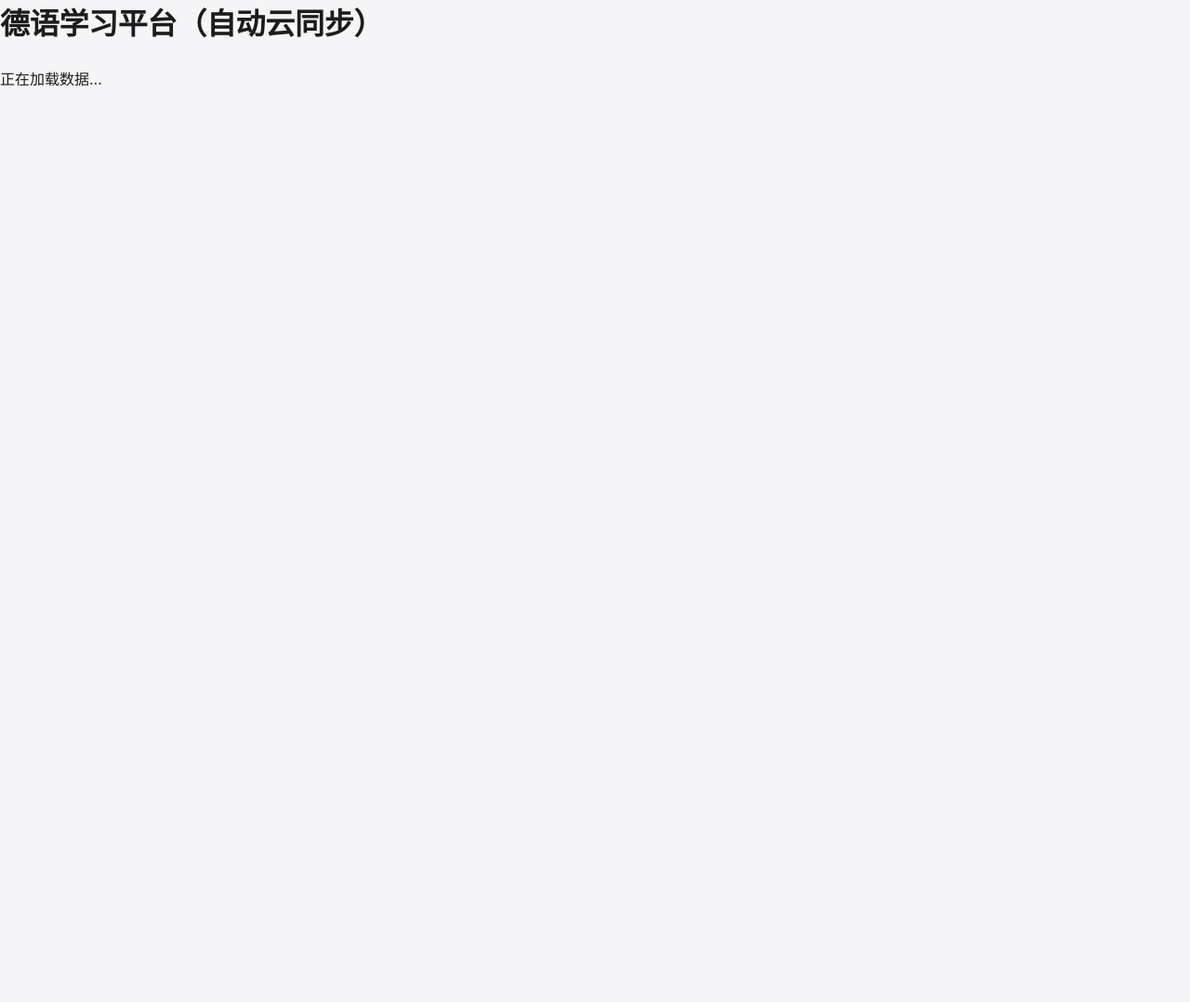
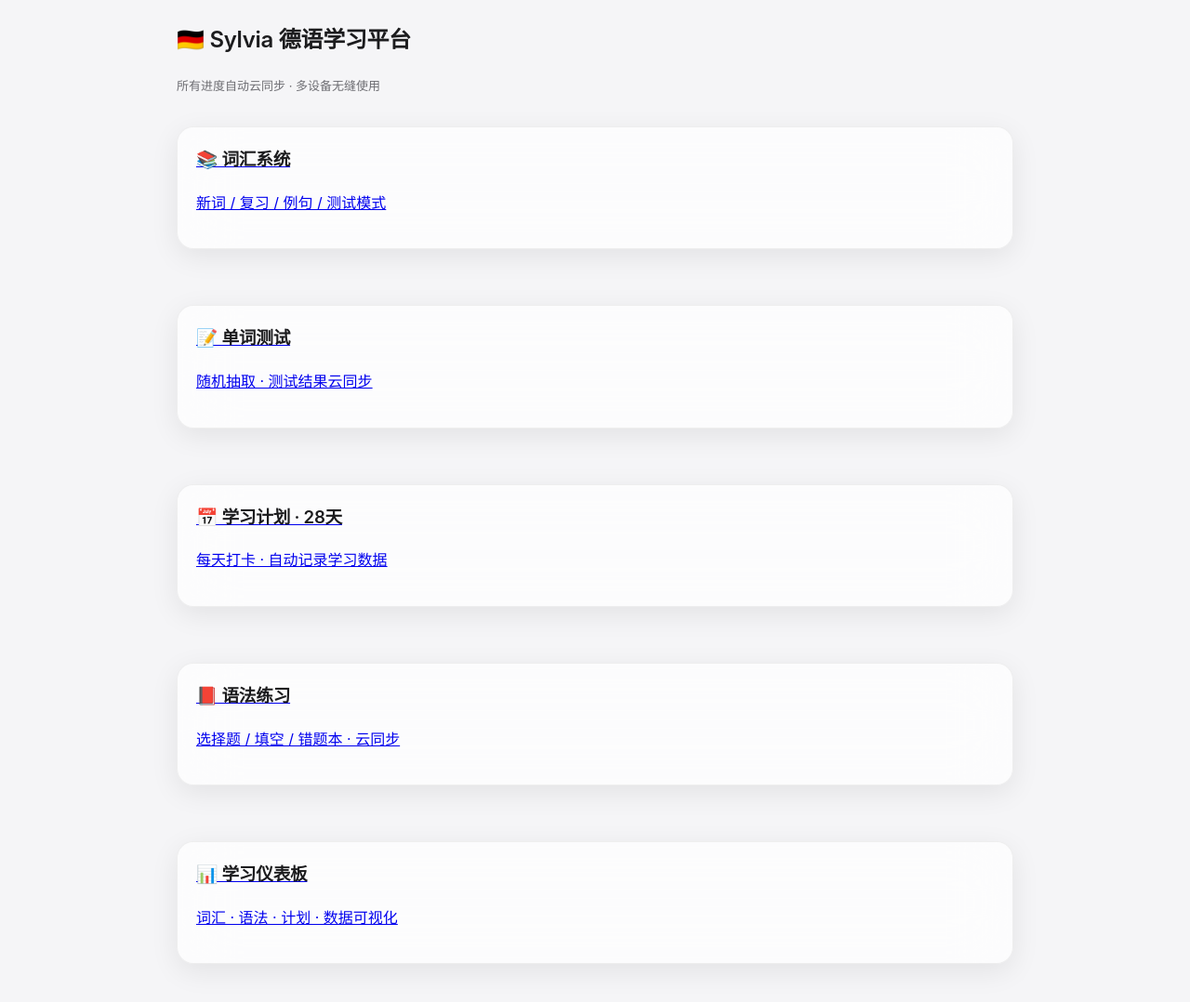
Before and after one commit to selric72-Sylvia/german-platform, a plain HTML site: page index.html in a window 1280 px wide. Shown: the whole page at 93% size. Before the commit the page ends 800 px from the top, so only its background shows below. Drawn offline with Linux system fonts and the light colour scheme.

Commit message:
Update index.html

```diff
--- a/index.html
+++ b/index.html
@@ -1,37 +1,45 @@
 <!DOCTYPE html>
 <html lang="zh">
 <head>
-<meta charset="UTF-8">
-<title>Sylvia 的德语平台</title>
-  <link rel="stylesheet" href="assets/style.css">
-
+<meta charset="utf-8">
+<title>Sylvia Deutsch Platform</title>
+<link rel="stylesheet" href="assets/style.css">
+<script type="module" src="assets/firebase.js"></script>
 </head>
 
 <body>
+<div class="container">
+  <h2>🇩🇪 Sylvia 德语学习平台</h2>
+  <p class="small">所有进度自动云同步 · 多设备无缝使用</p>
 
-<h1>德语学习平台（自动云同步）</h1>
-<p id="loading">正在加载数据…</p>
+  <div class="row">
 
-<div id="menu" style="display:none;">
-  <a href="modules/vocab.html">📘 词汇系统</a><br>
-  <a href="modules/vocab-test.html">📝 词汇测试</a><br>
-  <a href="modules/plan28.html">📅 28 天计划</a>
+    <a class="card box50" href="modules/vocab.html">
+      <h3>📚 词汇系统</h3>
+      <p>新词 / 复习 / 例句 / 测试模式</p>
+    </a>
+
+    <a class="card box50" href="modules/vocab-test.html">
+      <h3>📝 单词测试</h3>
+      <p>随机抽取 · 测试结果云同步</p>
+    </a>
+
+    <a class="card box50" href="modules/plan28.html">
+      <h3>📅 学习计划 · 28天</h3>
+      <p>每天打卡 · 自动记录学习数据</p>
+    </a>
+
+    <a class="card box50" href="modules/grammar.html">
+      <h3>📕 语法练习</h3>
+      <p>选择题 / 填空 / 错题本 · 云同步</p>
+    </a>
+
+    <a class="card box50" href="modules/dashboard.html">
+      <h3>📊 学习仪表板</h3>
+      <p>词汇 · 语法 · 计划 · 数据可视化</p>
+    </a>
+
+  </div>
 </div>
-
-<script type="module">
-import { autoLogin, onUser } from "./assets/firebase.js";
-
-// 1) 自动匿名登录
-autoLogin();
-
-// 2) 登录成功后显示菜单
-onUser((user) => {
-  if (!user) return;
-  document.getElementById("loading").innerText =
-    "你好，用户 " + user.uid.slice(0, 6) + "（你的云同步ID）";
-  document.getElementById("menu").style.display = "block";
-});
-</script>
-
 </body>
 </html>
```
